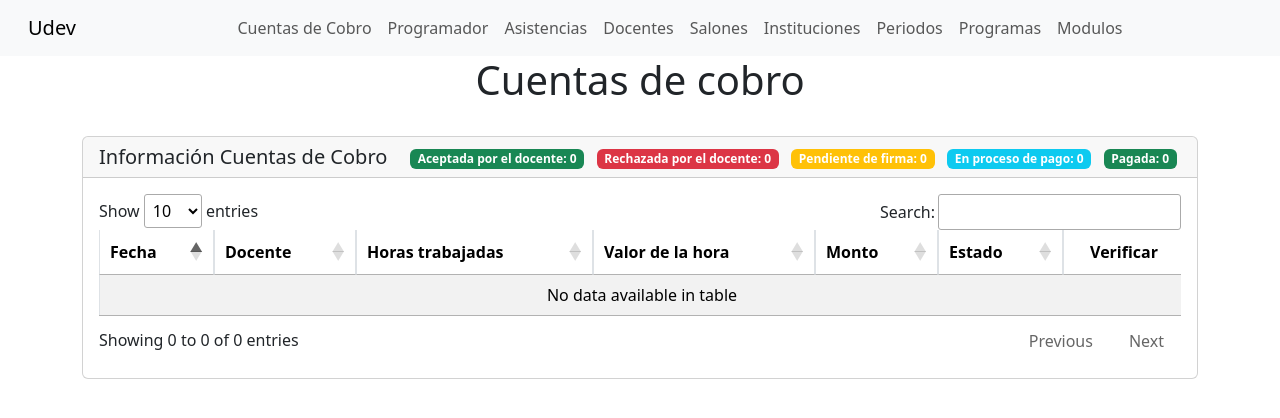
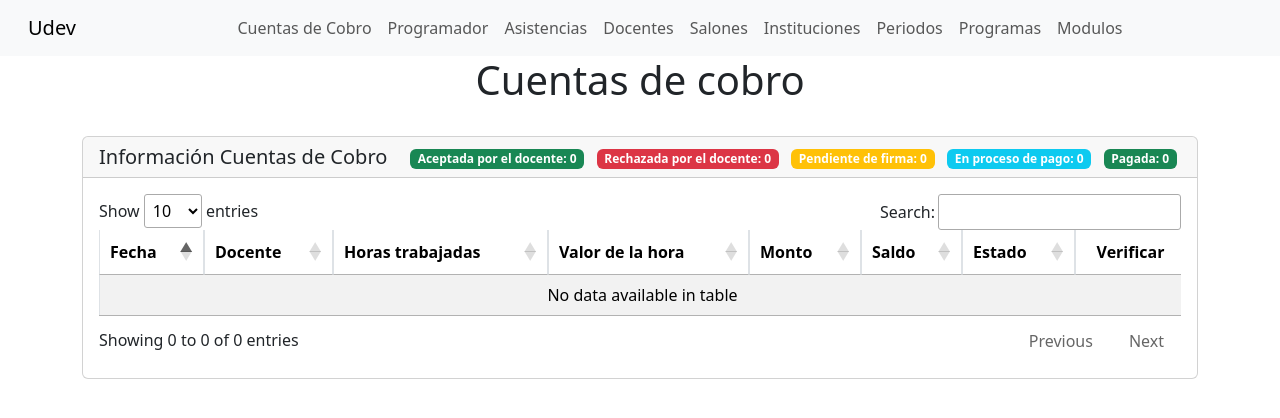
Before and after one commit to Sebiant/Udev-Proyect, a PHP site: page /Cuentas-De-Cobro/Cuentas-De-Cobro-Vista.php in a window 1280 px wide. Shown: the top 418 px of the page. Run offline with PHP 8.4, Linux system fonts and the light colour scheme; data that the repository does not hold is empty; a stand-in replaces the project's code that opens the database connection; some libraries are stand-ins or nearby versions.

Commit message:
se agregó un nuevo campo llamado saldo para implementar los abonos

```diff
--- a/Cuentas-De-Cobro/Cuentas-De-Cobro-Vista.php
+++ b/Cuentas-De-Cobro/Cuentas-De-Cobro-Vista.php
@@ -31,6 +31,7 @@ include_once '../componentes/header.php';
                             <th>Horas trabajadas</th>
                             <th>Valor de la hora</th>
                             <th>Monto</th>
+                            <th>Saldo</th>
                             <th>Estado</th>
                             <th>Verificar</th>
                         </tr>
--- a/Cuentas-De-Cobro/js/Datatable-Cuentas-De-Cobro.js
+++ b/Cuentas-De-Cobro/js/Datatable-Cuentas-De-Cobro.js
@@ -24,6 +24,7 @@ $(document).ready(function() {
             { "data": "horas_trabajadas" },
             { "data": "valor_hora" },
             { "data": "monto" },
+            { "data": "" },
             {
                 data: "estado",
                 render: function (data, type, row) {
```
